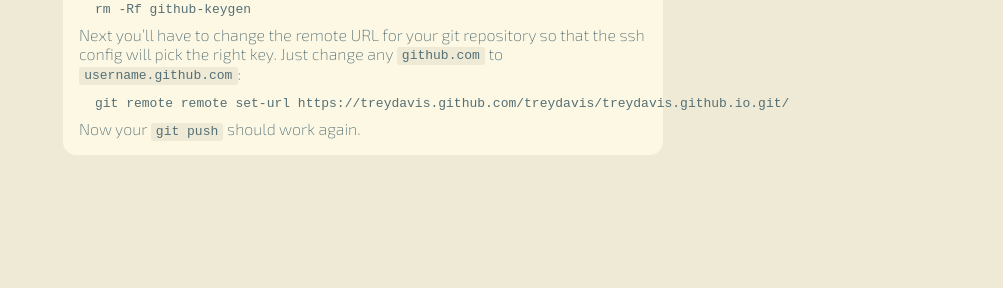
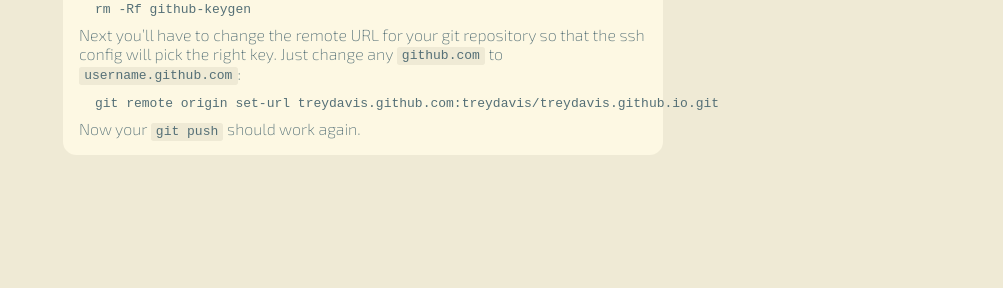
Before and after one commit to treydavis/treydavis.github.io, a Jekyll site: the page built from _posts/2014-01-10-github-accounts.markdown, in a window 1280 px wide. Shown: the part 474-762 px from the top of the page, without its empty margins (277-1280 px from the left). Built offline with Jekyll 4.4.1, drawn with Linux system fonts in a browser that asks for light colours; Markdown is read by kramdown in place of the engine named in the settings.

Commit message:
Fix the remote URL to use the github-keygen key
Fix the remote URL to use the SSH link with the github-keygen generated key instead of https:// that doesn't use it at all.

Note: I'm the author of [github-keygen](https://github.com/dolmen/github-keygen).

```diff
--- a/_posts/2014-01-10-github-accounts.markdown
+++ b/_posts/2014-01-10-github-accounts.markdown
@@ -25,7 +25,7 @@ rm -Rf github-keygen
 Next you'll have to change the remote URL for your git repository so that the ssh config will pick the right key. Just change any `github.com` to `username.github.com`:
 
 {% highlight text %}
-git remote remote set-url https://treydavis.github.com/treydavis/treydavis.github.io.git/
+git remote origin set-url treydavis.github.com:treydavis/treydavis.github.io.git
 {% endhighlight %}
 
 Now your `git push` should work again.
```
